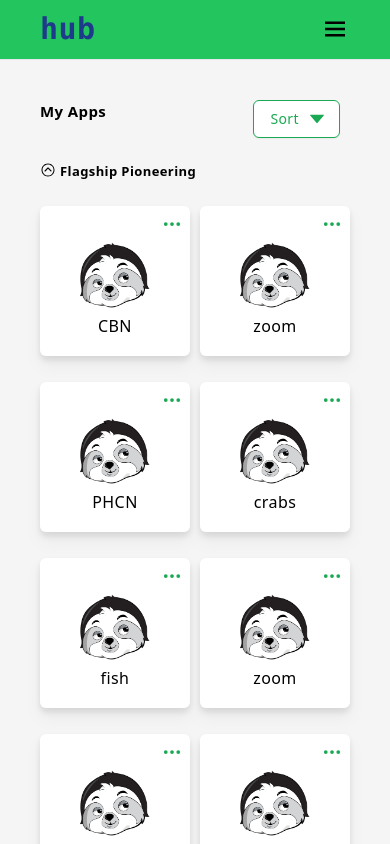
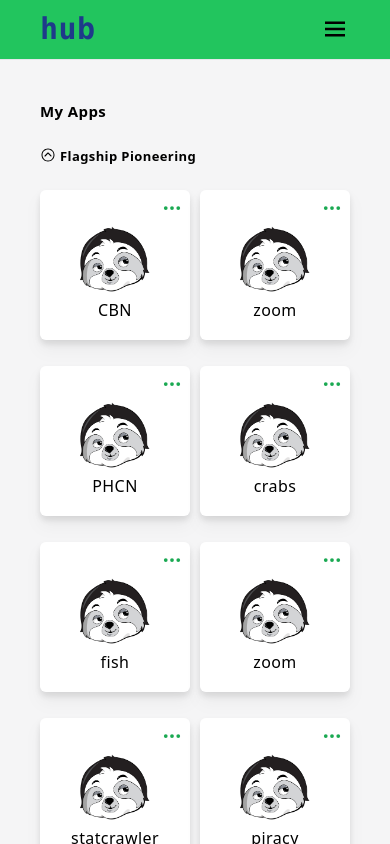
Before and after one commit to The-True-Hooha/status-hub, a React (Create React App) app: page / in a window 390 px wide. Shown: the top 844 px of the page. Built offline with nearby package versions, Linux system fonts and the light colour scheme.

Commit message:
refactor: responsiveness

```diff
--- a/src/components/layout/apps.js
+++ b/src/components/layout/apps.js
@@ -81,19 +81,19 @@
 
 const Application = () => {
   return (
-    <div className="md:px-[200px] md:py-[100px] py-[100px] 2xl:max-w-[2800px]">
+    <div className="lg:px-[200px] lg:py-[100px] py-[100px]">
       <div className="flex text-[15px] md:ml-[220px] ml-[40px] justify-between">
         <h2 className="font-bold">My Apps</h2>
         <SortButton className=""></SortButton>
       </div>
-      <div className="md:ml-[180px]">
+      <div className="md:ml-[140px]">
         <h2 className="font-bold text-[13px] md:ml-[85px] ml-[40px] mt-6 flex">
           <span>
             <IoIosArrowDropup className="mr-1" size={16} />
           </span>
           Flagship Pioneering
         </h2>
-        <div className="flex flex-wrap md:ml-[90px] md:justify-start justify-center md:w-[1000px] mt-6 gap-[10px]">
+        <div className="flex flex-wrap md:ml-[90px] lg:justify-start justify-center lg:w-[1000px] mt-6 gap-[10px]">
           {apps.map((v, index) => (
             <ApplicationCard {...v} key={index} name={v.name} />
           ))}
--- a/src/components/layout/dropdown/dropdown. button.js
+++ b/src/components/layout/dropdown/dropdown. button.js
@@ -13,12 +13,12 @@
   return (
     <Menu as="div" className="relative inline-block md:mr-[80px] mr-[50px] text-left">
       <Menu.Button
-        className="inline-flex justify-center w-full rounded-md border border'
+        className="md:inline-flex hidden justify-center w-full rounded-md border border'
          border-[#1AA952] shadow-sm px-4 py-2 bg-white text-sm font-medium text-[#1AA952]
           hover:bg-gray-50 focus:outline-none "
       >
         Sort
-        <AiOutlineCaretDown className="-mr-1 ml-2 h-5 w-5" aria-hidden="true" />
+        <AiOutlineCaretDown className="-mr-1 ml-2 h-5 w-5" />
       </Menu.Button>
 
       {/* css transition dropdown  effect */}
```
